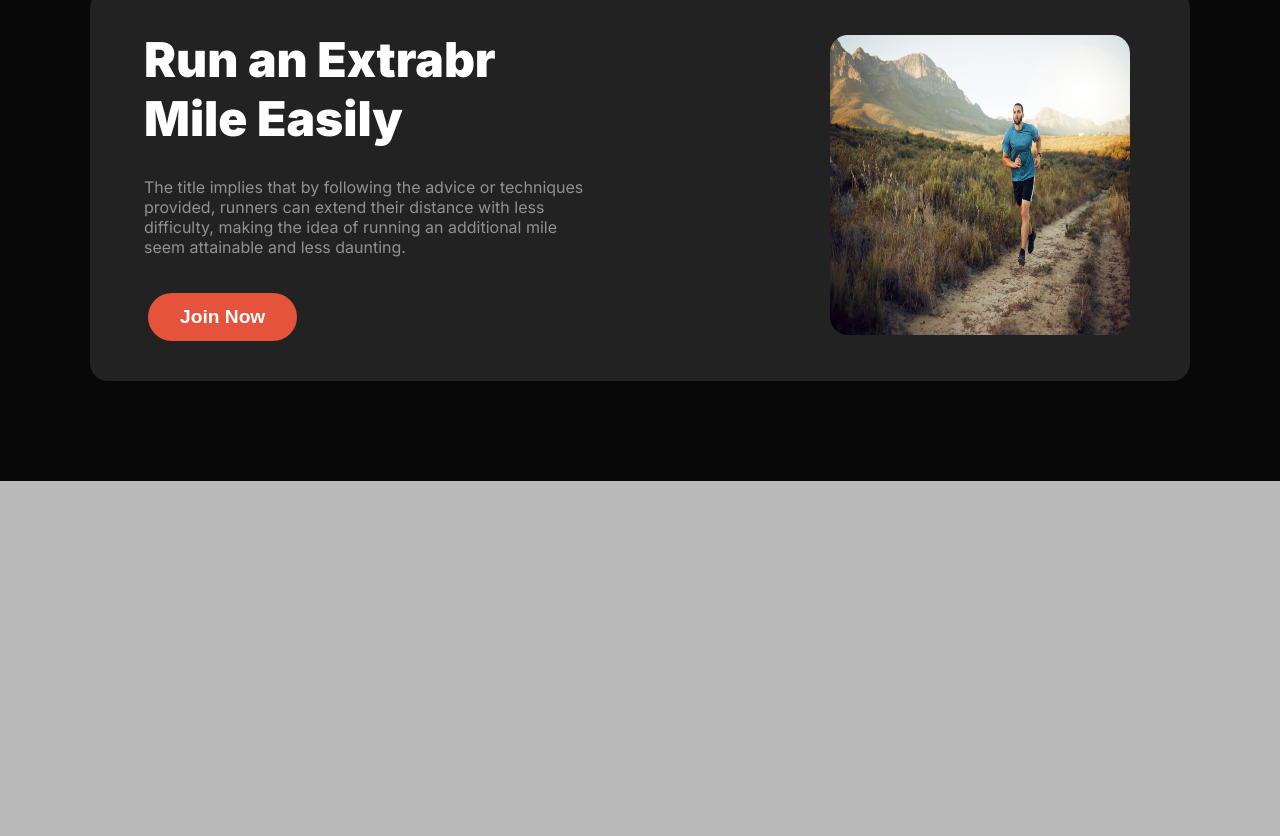
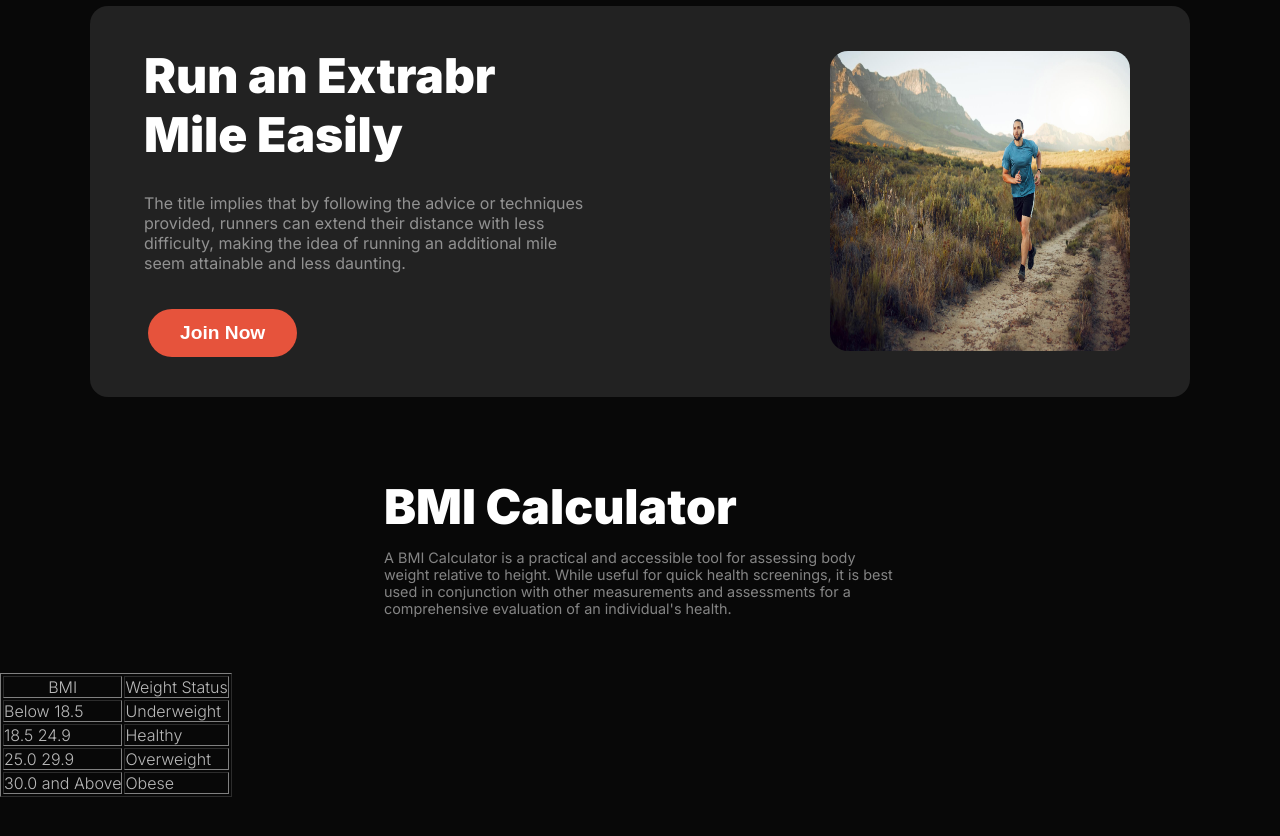
Before and after one commit to Tukul-Condro/Assinment--2, a plain HTML site: page index.html in a window 1280 px wide. Shown: the part 1481-2317 px from the top of the page. Before the commit the page ends 1962 px from the top, so only its background shows below. Drawn offline with Linux system fonts and the light colour scheme; a web font is replaced by a local one.

Commit message:
bmi-calculet respinsib add

```diff
--- a/index.html
+++ b/index.html
@@ -106,7 +106,37 @@
                 <img src="images/run.jpg" alt="">
             </div>
         </section>
-
+        <div class="title-des bmi-title-des">
+            <h1 class="section-title">BMI Calculator</h1>
+            <p class="text-light-gray">A BMI Calculator is a practical and accessible tool for assessing body weight relative to height. While useful for quick health screenings, it is best used in conjunction with other measurements and assessments for a comprehensive evaluation of an individual's health.</p>
+        </div>
+       <section class="bmi-wraper">
+        <div class="bmi-table">
+            <table border="1px solid gray">
+                <thead>
+                    <th>BMI</th>
+                    <th>Weight Status</th>
+                </thead>
+                <tr>
+                     <td>Below 18.5</td>
+                    <td>Underweight</td>
+                 </tr>
+                <tr>
+                    <td>18.5 24.9</td>
+                    <td>Healthy</td>
+                </tr>
+                <tr>
+                    <td>25.0 29.9</td>
+                    <td>Overweight</td>
+                </tr>
+                <tr>
+                    <td>30.0 and Above</td>
+                    <td>Obese</td>
+                </tr>
+            </table>
+        </div>
+        <div class="bmi-calculet"></div>
+       </section>
     </main>
 </body>
 </html>
--- a/style.css
+++ b/style.css
@@ -36,6 +36,12 @@
     font-weight: 400;
     color: rgba(255, 255, 255, 0.50);
 }
+.title-des>h1{
+    margin-bottom: .8rem;
+ }
+ .title-des>p{
+     padding-bottom: 3.5rem;
+ }
 /* nav-bar style start */
 .nav-bannar-wraper{
     background-color: rgba(17, 17, 17, 1.00);
@@ -181,17 +187,13 @@
     padding-top: 2rem;
 }
 /* change-habit style  */
-.title-des>h1{
-   margin-bottom: .8rem;
-}
-.title-des>p{
-    padding-bottom: 3.5rem;
-}
+
 /* exercise-container style  */
 .exercise-container{
 grid-template-columns: repeat(4,1fr);
 gap: 1.5rem;
 width: 100%;
+margin-bottom: 5rem;
 }
 .exer-img{
     border: 1px solid gray;
@@ -205,7 +207,7 @@ width: 100%;
 }
 .exer-content>p{
     margin-top: .5rem;
-    padding-bottom: 6rem;
+    padding-bottom: 2rem;
 }
 /* run-wraper style  */
 .run-wraper{
@@ -239,6 +241,18 @@ width: 100%;
     border-radius: 18px;
     margin: 45px 40px 20px 0;
 }
+/* bmi-calculetor style  */
+.bmi-title-des{
+    max-width: 1100px;
+    margin:  0 24rem;
+    padding-top: 5rem;
+}
+th,td{
+    color: #B9B9B9;
+    font-size: 1rem;
+    font-weight: 300;
+}
+
 
 /* main style end  */
 @media screen and (max-width:576px) {
@@ -326,7 +340,7 @@ width: 100%;
     /* exercise  */
     .exercise-container{
         grid-template-columns:1fr;
-        padding-bottom: 4rem;
+        padding-bottom: 2rem;
     }
     /* run an Extra  */
     .run-wraper{
```
